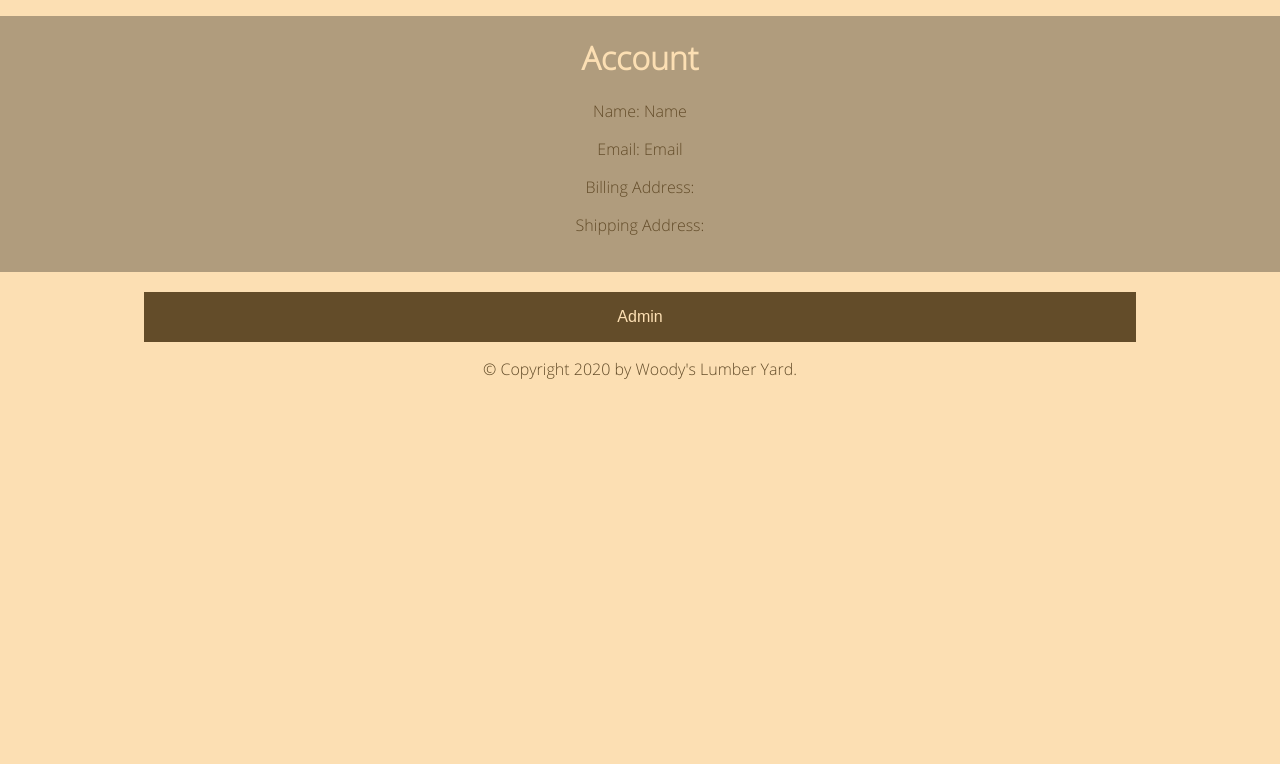
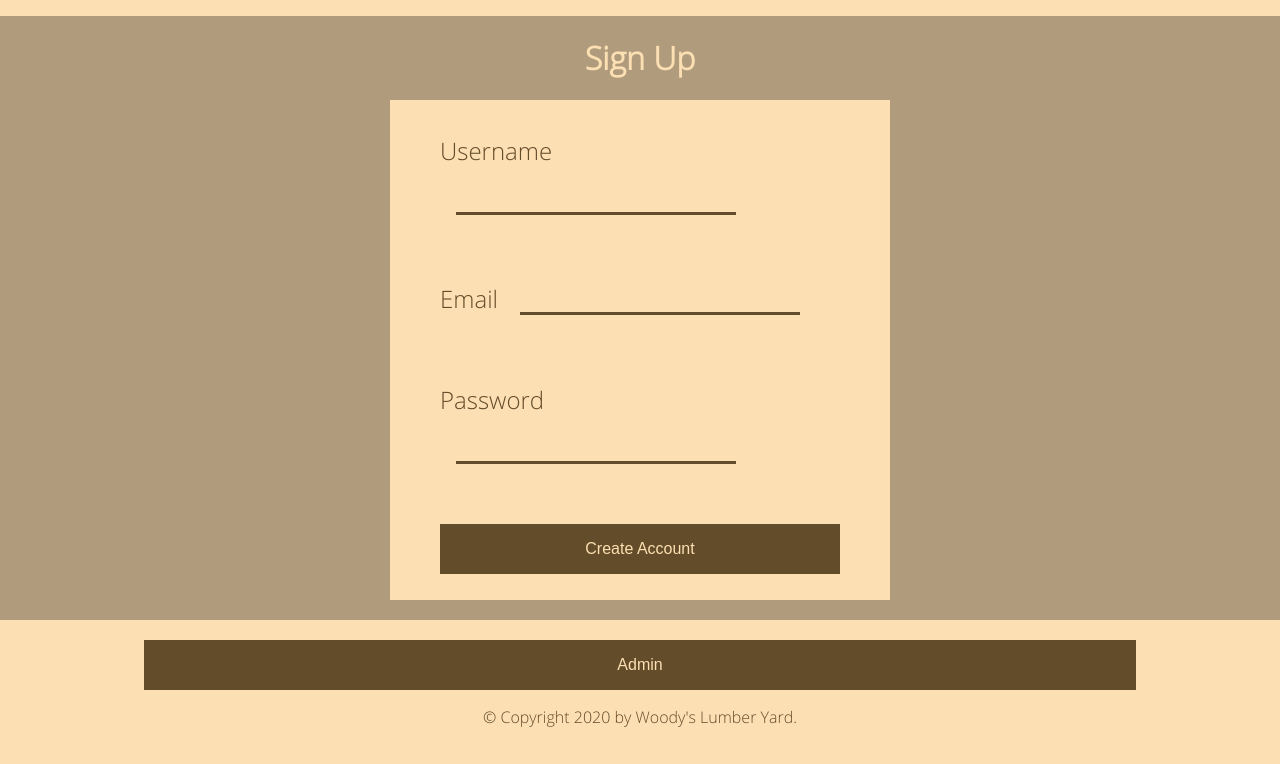
Before and after one commit to starlightromero/woodys-lumber-yard, a Flask app: page /account in a window 1280 px wide. Shown: the part 141-905 px from the top of the page. Before the commit the page ends 520 px from the top, so only its background shows below. Run offline with Flask 2, Linux system fonts and the light colour scheme.

Commit message:
added sign up

```diff
--- a/templates/account.html
+++ b/templates/account.html
@@ -2,9 +2,23 @@
 {% block title %}Cart{% endblock %}
 
 {% block content %}
-<h1>Account</h1>
-<p>Name: Name</p>
-<p>Email: Email</p>
-<p>Billing Address: </p>
-<p>Shipping Address: </p>
+{% if message %}
+  {{ message }}
+{% endif %}
+<h1>Sign Up</h1>
+<form method="POST">
+  <label>
+    Username
+    <input type="text" name="username" required>
+  </label>
+  <label>
+    Email
+    <input type="email" name="email" required>
+  </label>
+  <label>
+    Password
+    <input type="password" name="password" required>
+  </label>
+  <input type="submit" name="submit" value="Create Account">
+</form>
 {% endblock %}
```
